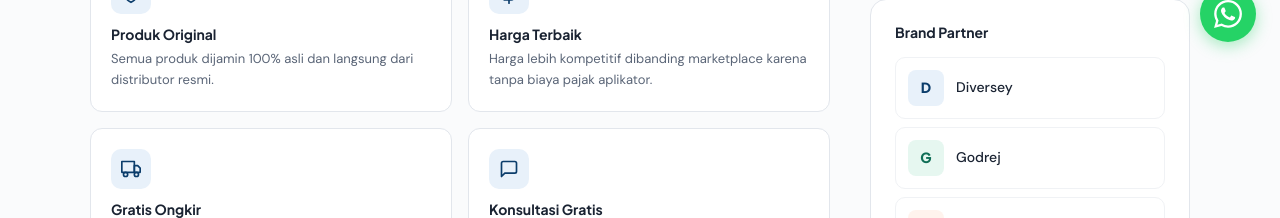
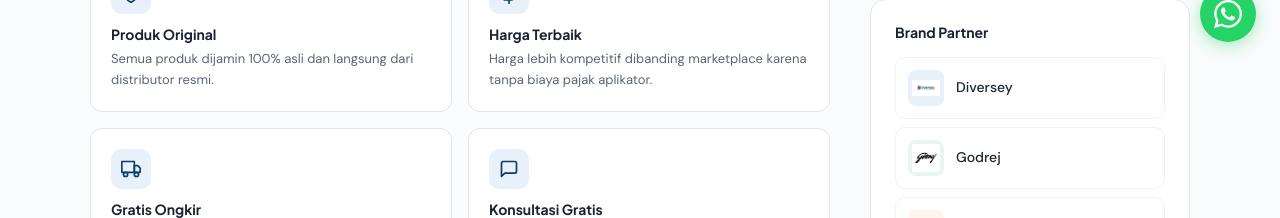
Before and after one commit to ramaatha/Website-CTA, a React (Vite) app: page /about in a window 1280 px wide. Shown: the part 734-952 px from the top of the page. Built offline with nearby package versions, Linux system fonts and the light colour scheme.

Commit message:
feat: use real brand logos in About page brand partner cards

```diff
--- a/src/pages/AboutPage.jsx
+++ b/src/pages/AboutPage.jsx
@@ -55,6 +55,7 @@ const companyInfo = [
 const brandPartners = [
   {
     initial: "D",
+    logo: "/images/brands/diversey.webp",
     label: "Diversey",
     href: "/diversey",
     bg: "bg-[#e8f1fa]",
@@ -62,6 +63,7 @@ const brandPartners = [
   },
   {
     initial: "G",
+    logo: "/images/brands/godrej.jpg",
     label: "Godrej",
     href: "/brands/godrej.html",
     bg: "bg-[#e6f7f0]",
@@ -69,6 +71,7 @@ const brandPartners = [
   },
   {
     initial: "P",
+    logo: null,
     label: "Prima",
     href: "/brands/prima.html",
     bg: "bg-[#fff3ed]",
@@ -203,9 +206,19 @@ export default function AboutPage() {
                       className="flex items-center gap-3 p-3 rounded-[10px] border border-border-light hover:border-border hover:bg-bg transition-all no-underline"
                     >
                       <div
-                        className={`w-9 h-9 rounded-[8px] flex items-center justify-center font-heading font-extrabold text-[14px] shrink-0 ${b.bg} ${b.text}`}
+                        className={`w-9 h-9 rounded-[8px] flex items-center justify-center shrink-0 overflow-hidden ${b.bg}`}
                       >
-                        {b.initial}
+                        {b.logo ? (
+                          <img
+                            src={b.logo}
+                            alt={b.label}
+                            className="w-full h-full object-contain p-1"
+                          />
+                        ) : (
+                          <span className={`font-heading font-extrabold text-[14px] ${b.text}`}>
+                            {b.initial}
+                          </span>
+                        )}
                       </div>
                       <span className="text-[14px] font-medium text-text">
                         {b.label}
```
